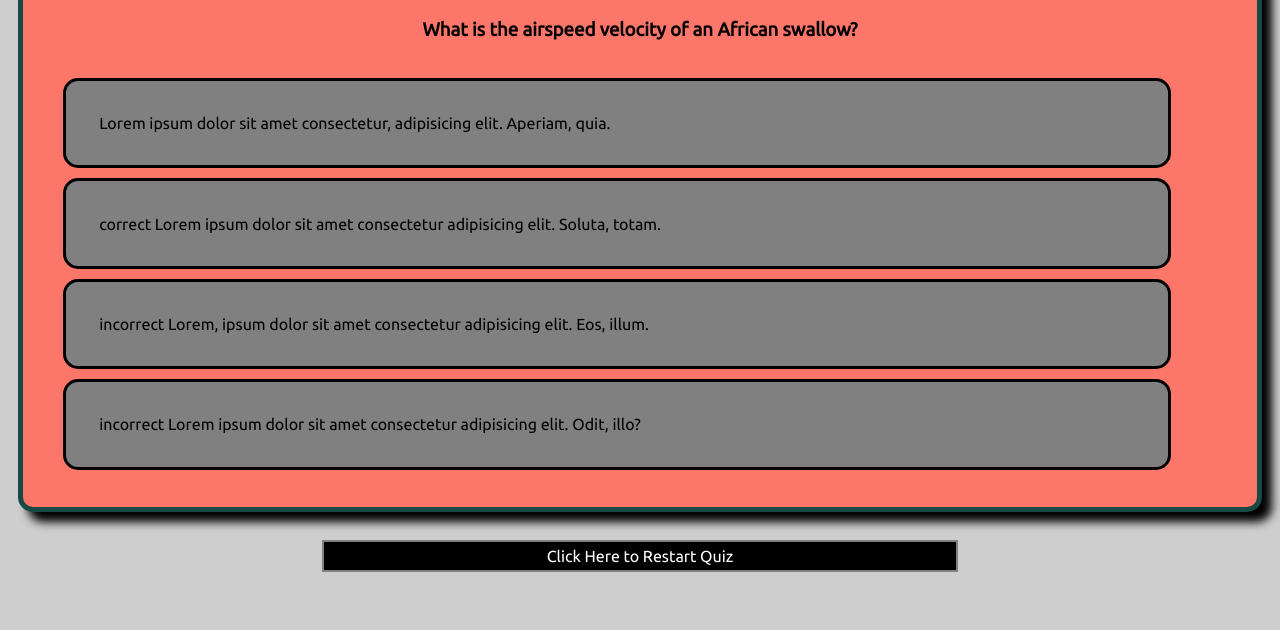
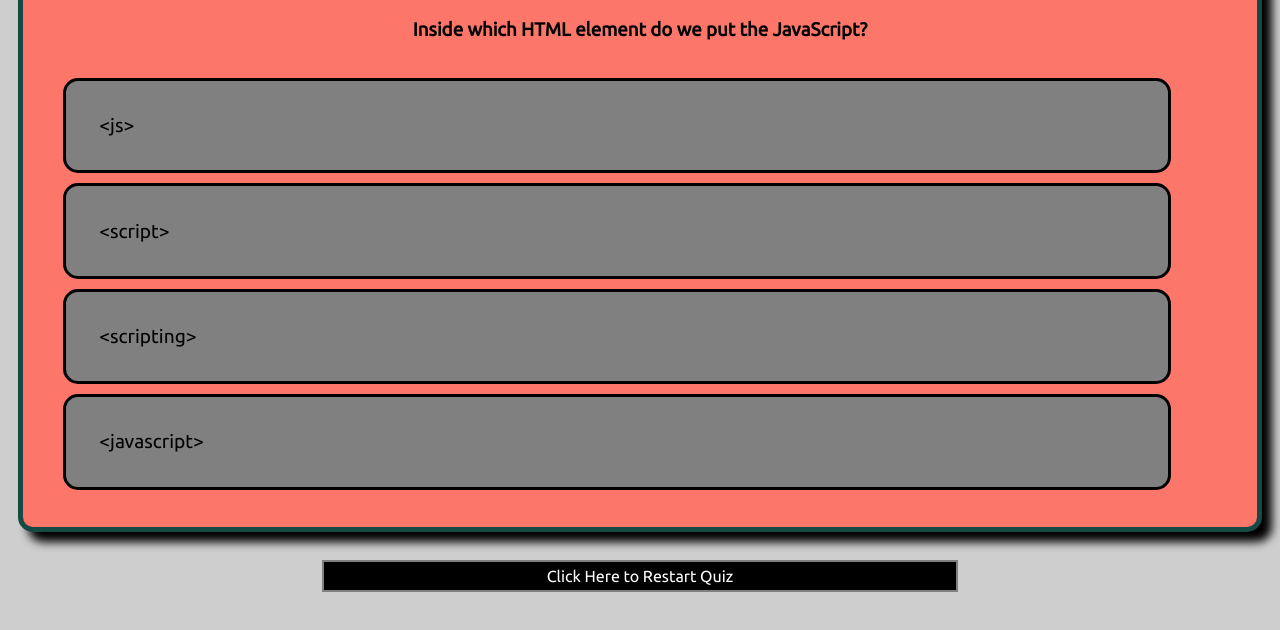
Before and after one commit to ElijahRomer/TimedQuiz, a plain HTML site: page index.html in a window 1280 px wide. Both pictures are taken after a click on the button "Click here to start the quiz!". Shown: the part 134-764 px from the top of the page. Drawn offline with Linux system fonts and the light colour scheme.

Commit message:
Added final styling to answerCheck element and fading animation to it. Fixed bug where clicking restart quiz on the last question would not work and cause quiz to break. Added actual questions regarding JavaScript basics and mixed up order of correct/incorrect answers.

```diff
--- a/Assets/style.css
+++ b/Assets/style.css
@@ -33,16 +33,11 @@ body{
   background-color: red;
   display: flex;
   justify-content: space-between;
-  flex-wrap: wrap;
+  /* flex-wrap: wrap; */
   padding: 0 15px;
 
 }
 
-/* #currentScoreDisplay {
-  position: absolute;
-  right:10px;
-  top:0px;
-} */
 
 .quizQuestion{
   display: none;
@@ -174,9 +169,27 @@ body{
 #answerCheck{
   display: none;
   padding: 10px;
+  border: 5px solid black;
+  border-radius: 15px;
   text-align: center;
   width: 75%;
   margin: 0 auto;
+  font-size: larger;
+  font-weight: bolder;
+  animation: fadeInOut 3.1s;
+}
+
+#saveScoreForm p{
+  color:black;
+  font-weight: bolder;
+  font-size: x-large;
+}
+
+#saveScoreForm span{
+  color:red;
+  text-decoration: underline;
+  font-weight: bolder;
+  font-size: x-large;
 }
 
 #highScorePage{
@@ -238,17 +251,20 @@ body{
   list-style: none;
   border:3px black solid;
   border-radius: 15px;
+  font-size: larger;
 }
 
 .quizQuestion li:hover {
   transition: box-shadow 0.3s;
+  transition: background-color 0.3s;
+  background-color: darkgrey;
   box-shadow: 1px 1px 2px black, 0 0 25px red, 0 0 5px rgb(131, 0, 0);
 
 }
 
 .quizQuestion li:active {
   transition: box-shadow 0.3s;
-  background-color: darkgrey;
+  background-color: white;
   box-shadow: 1px 1px 2px black, 0 0 25px red, 0 0 5px rgb(131, 0, 0);
 }
 
@@ -270,6 +286,13 @@ body{
   100% {opacity:1}
 }
 
+@keyframes fadeInOut {
+  0% {opacity: 0;}
+  20% {opacity: 1;}
+  80% {opacity: 1;}
+  100% {opacity: 0;}
+}
+
 @media screen and (max-width: 420px) {
   #HUD{
     flex-direction: column;
--- a/app.js
+++ b/app.js
@@ -8,7 +8,7 @@ let quizDurationAtStart = 100; //in seconds
 let quizTimerLoopDelayInterval = 1000; //default 1000 in milliseconds, sets delay for each timer tick
 let incorrectAnswerTimeLeftPenalty = 10; //Number of seconds subtracted from timer for incorrect answer
 let pageTransitionDuration = 500; // in milliseconds be sure to update animation duration values in the CSS classes fade-in and fade-out as well.
-let answerCheckPersistDuration = 2000;
+let answerCheckPersistDuration = 3000;
 
 //DO NOT CHANGE BELOW VARIABLES
 
@@ -389,7 +389,7 @@ function quizEnd(){
       document.querySelector(`#question${pageNumber}`).style.display = 'none';
       pageNumber = highScoresPageNumber;
       document.querySelector(`#question${pageNumber}`).style.display = 'block';
-  } else if (pageNumber >= totalNumberOfQuestions){
+  } else if (pageNumber > totalNumberOfQuestions){
       console.log(`The pageNumber at quizEnd last question path is ${pageNumber}`);
       timeLeft = quizDurationAtStart;
       // pageNumber = 0;
--- a/index.html
+++ b/index.html
@@ -31,67 +31,67 @@
 
   <div id='question1' class='quizQuestion'>
     <h1>Question 1</h1>
-    <h3 class="questionText">What is the airspeed velocity of an African swallow?</h3>
+    <h3 class="questionText">Inside which HTML element do we put the JavaScript?</h3>
     <ol class="answerButtons">
-      <li class="answerChoiceQ1" id="incorrect">Lorem ipsum dolor sit amet consectetur, adipisicing elit. Aperiam, quia.</li>
-      <li class="answerChoiceQ1" id="correct">correct Lorem ipsum dolor sit amet consectetur adipisicing elit. Soluta, totam.</li>
-      <li class="answerChoiceQ1" id="incorrect">incorrect Lorem, ipsum dolor sit amet consectetur adipisicing elit. Eos, illum.</li>
-      <li class="answerChoiceQ1" id="incorrect">incorrect Lorem ipsum dolor sit amet consectetur adipisicing elit. Odit, illo?</li>
+      <li class="answerChoiceQ1" id="incorrect">&lt;js&gt;</li>
+      <li class="answerChoiceQ1" id="correct">&lt;script&gt;</li>
+      <li class="answerChoiceQ1" id="incorrect">&lt;scripting&gt;</li>
+      <li class="answerChoiceQ1" id="incorrect">&lt;javascript&gt;</li>
     </ol>
   </div>
 
   <div id='question2' class='quizQuestion'>
     <h1>Question 2</h1>
-    <h3 class="questionText">What is the airspeed velocity of an European swallow?</h3>
+    <h3 class="questionText">What is the correct syntax for referring to an external script called "app.js"?</h3>
     <ol class="answerButtons">
-      <li class="answerChoiceQ2" id="incorrect">Lorem ipsum dolor sit amet consectetur, adipisicing elit. Aperiam, quia.</li>
-      <li class="answerChoiceQ2" id="correct">correct Lorem ipsum dolor sit amet consectetur adipisicing elit. Soluta, totam.</li>
-      <li class="answerChoiceQ2" id="incorrect">incorrect Lorem, ipsum dolor sit amet consectetur adipisicing elit. Eos, illum.</li>
-      <li class="answerChoiceQ2" id="incorrect">incorrect Lorem ipsum dolor sit amet consectetur adipisicing elit. Odit, illo?</li>
+      <li class="answerChoiceQ2" id="incorrect">&lt;script href= "app.js"&gt;</li>
+      <li class="answerChoiceQ2" id="incorrect">&lt;script link= "app.js"&gt;</li>
+      <li class="answerChoiceQ2" id="incorrect">&lt;script origin= "app.js"&gt;</li>
+      <li class="answerChoiceQ2" id="correct">&lt;script src= "app.js"&gt;</li>
     </ol>
   </div>
 
   <div id='question3' class='quizQuestion'>
     <h1>Question 3</h1>
-    <h3 class="questionText">What is the airspeed velocity of an African swallow?</h3>
+    <h3 class="questionText">How do you write "Hello World" in an alert box?</h3>
     <ol class="answerButtons">
-      <li class="answerChoiceQ3" id="incorrect">Lorem ipsum dolor sit amet consectetur, adipisicing elit. Aperiam, quia.</li>
-      <li class="answerChoiceQ3" id="correct">correct Lorem ipsum dolor sit amet consectetur adipisicing elit. Soluta, totam.</li>
-      <li class="answerChoiceQ3" id="incorrect">incorrect Lorem, ipsum dolor sit amet consectetur adipisicing elit. Eos, illum.</li>
-      <li class="answerChoiceQ3" id="incorrect">incorrect Lorem ipsum dolor sit amet consectetur adipisicing elit. Odit, illo?</li>
+      <li class="answerChoiceQ3" id="incorrect">console.log("Hello World");</li>
+      <li class="answerChoiceQ3" id="incorrect">prompt("Hello World");</li>
+      <li class="answerChoiceQ3" id="correct">alert("Hello World");</li>
+      <li class="answerChoiceQ3" id="incorrect">messageBox("Hello World");</li>
     </ol>
   </div>
 
   <div id='question4' class='quizQuestion'>
     <h1>Question 4</h1>
-    <h3 class="questionText">What is the airspeed velocity of an African swallow?</h3>
+    <h3 class="questionText">How do you CALL a function named "myFunction"?</h3>
     <ol class="answerButtons">
-      <li class="answerChoiceQ4" id="incorrect">Lorem ipsum dolor sit amet consectetur, adipisicing elit. Aperiam, quia.</li>
-      <li class="answerChoiceQ4" id="correct">correct Lorem ipsum dolor sit amet consectetur adipisicing elit. Soluta, totam.</li>
-      <li class="answerChoiceQ4" id="incorrect">incorrect Lorem, ipsum dolor sit amet consectetur adipisicing elit. Eos, illum.</li>
-      <li class="answerChoiceQ4" id="incorrect">incorrect Lorem ipsum dolor sit amet consectetur adipisicing elit. Odit, illo?</li>
+      <li class="answerChoiceQ4" id="incorrect">call function myFunction();</li>
+      <li class="answerChoiceQ4" id="correct">myFunction();</li>
+      <li class="answerChoiceQ4" id="incorrect">call myFunction();</li>
+      <li class="answerChoiceQ4" id="incorrect">myFunction;</li>
     </ol>
   </div>
 
   <div id='question5' class='quizQuestion'>
     <h1>Question 5</h1>
-    <h3 class="questionText">What is the airspeed velocity of an African swallow?</h3>
+    <h3 class="questionText">Which of the below is a correct example of an IF statement in JavaScript?</h3>
     <ol class="answerButtons">
-      <li class="answerChoiceQ5" id="incorrect">Lorem ipsum dolor sit amet consectetur, adipisicing elit. Aperiam, quia.</li>
-      <li class="answerChoiceQ5" id="correct">correct Lorem ipsum dolor sit amet consectetur adipisicing elit. Soluta, totam.</li>
-      <li class="answerChoiceQ5" id="incorrect">incorrect Lorem, ipsum dolor sit amet consectetur adipisicing elit. Eos, illum.</li>
-      <li class="answerChoiceQ5" id="incorrect">incorrect Lorem ipsum dolor sit amet consectetur adipisicing elit. Odit, illo?</li>
+      <li class="answerChoiceQ5" id="incorrect">if i = 5 then</li>
+      <li class="answerChoiceQ5" id="incorrect">if (i = 5)</li>
+      <li class="answerChoiceQ5" id="incorrect">if i == 5</li>
+      <li class="answerChoiceQ5" id="correct">if (i == 5)</li>
     </ol>
   </div>
 
   <div id='question6' class='quizQuestion'>
     <h1>Question 6</h1>
-    <h3 class="questionText">What is the airspeed velocity of an African swallow?</h3>
+    <h3 class="questionText">What is the correct way to write a JavaScript array?</h3>
     <ol class="answerButtons">
-      <li class="answerChoiceQ6" id="incorrect">Lorem ipsum dolor sit amet consectetur, adipisicing elit. Aperiam, quia.</li>
-      <li class="answerChoiceQ6" id="correct">correct Lorem ipsum dolor sit amet consectetur adipisicing elit. Soluta, totam.</li>
-      <li class="answerChoiceQ6" id="incorrect">incorrect Lorem, ipsum dolor sit amet consectetur adipisicing elit. Eos, illum.</li>
-      <li class="answerChoiceQ6" id="incorrect">incorrect Lorem ipsum dolor sit amet consectetur adipisicing elit. Odit, illo?</li>
+      <li class="answerChoiceQ6" id="incorrect">let colors = "red", "green", "blue";</li>
+      <li class="answerChoiceQ6" id="incorrect">let colors = (1:"red", 2:"green", 2:"blue");</li>
+      <li class="answerChoiceQ6" id="incorrect">let colors = 1 = ("red"), 2 = ("green"), 3 = ("blue");</li>
+      <li class="answerChoiceQ6" id="correct">let colors = ["red", "green", "blue"];</li>
     </ol>
   </div>
 
```
